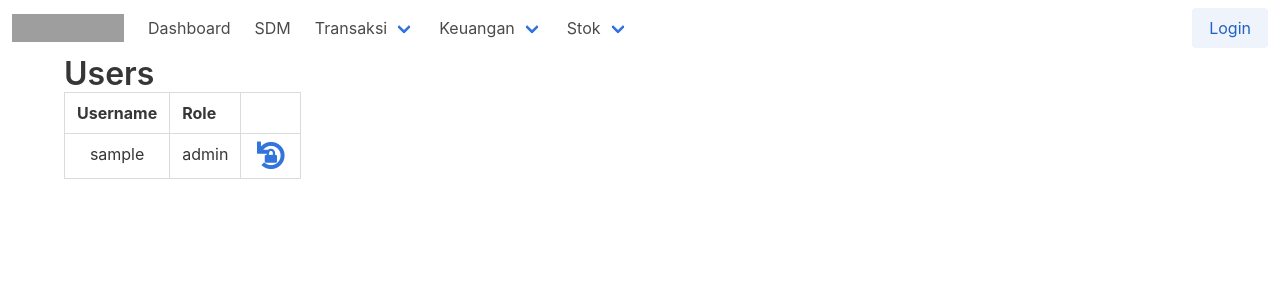
After one commit to Ranovan7/sbs_ceria, a FastAPI app: template app/templates/users/index.html in a window 1280 px wide. The commit adds this page. Shown: the top 300 px of the page. Run offline with FastAPI, Linux system fonts and the light colour scheme; the template is opened without the code that fills it: most values are stand-ins (such as "Sample title", 1, 10 or a date in 2020); parts of the project's set-up code (start-up, migrations or seed data) failed here and were passed over; grey boxes are pictures that could not be loaded.

Commit message:
changed navbar, split routes/admin.py to sdm.py and users.py

```diff
--- a/app/__init__.py
+++ b/app/__init__.py
@@ -40,10 +40,12 @@ def db_session():
 
 # Routes
 from app.routes import main
-from app.routes import admin
+from app.routes import users
+from app.routes import sdm
 from app.routes import sales
 
 
 app.include_router(main.router)
-app.include_router(admin.router)
+app.include_router(users.router)
+app.include_router(sdm.router)
 app.include_router(sales.router)
--- a/app/routes/main.py
+++ b/app/routes/main.py
@@ -18,7 +18,7 @@ router = APIRouter(
 @router.get("/", dependencies=[Depends(login_required)])
 async def index(request: Request, user=Depends(current_user)):
     if user.role_tag == 'admin':
-        return RedirectResponse("/admin")
+        return RedirectResponse("/sdm")
     elif user.role_tag == 'sales':
         return RedirectResponse("/sales")
     return templates.TemplateResponse("main/index.html", {"request": request, 'user': user})
--- a/app/templates/main/navbar.html
+++ b/app/templates/main/navbar.html
@@ -11,39 +11,33 @@
     </a>
   </div>
 
-  <div id="navbarBasicExample" class="navbar-menu">
+  <div id="navbarMain" class="navbar-menu">
      <div class="navbar-start">
-      <a class="navbar-item" href="/">
-        Home
+       <a class="navbar-item">Dashboard</a>
+       <a class="navbar-item" href="/sdm">
+         SDM
        </a>
        <div class="navbar-item has-dropdown is-hoverable">
-        <a class="navbar-link">
-          Admin
-        </a>
+         <a class="navbar-link" href="/transaksi">Transaksi</a>
          <div class="navbar-dropdown">
-          <a class="navbar-item" href="/karyawan">
-            Karyawan
-          </a>
-          <a class="navbar-item" href="/pelanggan">
-            Pelanggan
-          </a>
-          <a class="navbar-item" href="/supplier">
-            Supplier
-          </a>
-          <hr class="navbar-divider">
-          <a class="navbar-item" href="/obat">
-            Obat
-          </a>
-          <a class="navbar-item" href="/barang">
-            Barang
-          </a>
+           <a class="navbar-item">Penjualan</a>
+           <a class="navbar-item">Pembelian</a>
          </div>
        </div>
-      <a class="navbar-item" href="/sales">
-        Sales
-      </a>
-
-      <!--  -->
+       <div class="navbar-item has-dropdown is-hoverable">
+         <a class="navbar-link">Keuangan</a>
+         <div class="navbar-dropdown">
+           <a class="navbar-item">Tagihan</a>
+           <a class="navbar-item">Hutang</a>
+         </div>
+       </div>
+       <div class="navbar-item has-dropdown is-hoverable">
+         <a class="navbar-link">Stok</a>
+         <div class="navbar-dropdown">
+           <a class="navbar-item">Status</a>
+           <a class="navbar-item"></a>
+         </div>
+       </div>
      </div>
 
      <div class="navbar-end">
@@ -62,4 +56,5 @@
        </div>
      </div>
   </div>
+
 </nav>
--- /dev/null
+++ b/app/templates/users/index.html
@@ -0,0 +1,90 @@
+{% extends 'main/base.html' %}
+
+{% set title = "Users" %}
+
+{% block css %}
+<style>
+
+</style>
+{% endblock %}
+
+{% block content %}
+  <div>
+    <div class="container">
+      <h1 class="title">
+        Users
+      </h1>
+    </div>
+    <div class="container">
+      <table class="table is-bordered">
+        <thead>
+          <tr>
+            <th>Username</th>
+            <th>Role</th>
+            <th></th>
+          </tr>
+        </thead>
+        <tbody>
+          {% for usr in users %}
+          <tr>
+            <td align="center">
+              {{ usr.username }}
+            </td>
+            <td>{{ usr.role_tag }}</td>
+            <td>
+              <small>
+                <a href="#" onclick="toggle_password({{ usr.id }})">
+                  <span class="fa-passwd-reset fa-stack">
+                    <i class="fa fa-undo fa-stack-2x"></i>
+                    <i class="fa fa-lock fa-stack-1x"></i>
+                  </span>
+                </a>
+              </small>
+            </td>
+          </tr>
+          {% endfor %}
+        </tbody>
+      </table>
+
+      <!-- Modal to change user password -->
+      <div class="modal" id="change-password">
+        <div class="modal-background"></div>
+        <div class="modal-card">
+          <form id="change_password" action="/admin/users" method="post">
+            <header class="modal-card-head">
+              <p class="modal-card-title">Tambah User</p>
+              <button class="delete" type="button" aria-label="close" onclick="toggle_password(0)"></button>
+            </header>
+            <section class="modal-card-body">
+              <div class="pt-2 pb-2">
+                <label class="label" for="password">Password Baru</label>
+                <input class="input is-link" type="password" name="password" value="">
+              </div>
+              <div class="pt-2 pb-2">
+                <label class="label" for="password">Ulang Password</label>
+                <input class="input is-link" type="password" name="password2" value="">
+              </div>
+            </section>
+            <footer class="modal-card-foot">
+              <div class="pl-2 pr-2">
+                <input class="button is-link" type="submit" value="Ubah">
+              </div>
+              <button class="button" type="button" onclick="toggle_password(0)">Batal</button>
+            </footer>
+          </form>
+        </div>
+      </div>
+
+    </div>
+  </div>
+{% endblock %}
+
+{% block js %}
+<script>
+  function toggle_password(user_id) {
+    toggleModal("change-password", function() {
+      document.getElementById('change_password').action = "/admin/users/" + user_id + "/password";
+    });
+  }
+</script>
+{% endblock %}
```
Also changed, not shown: app/routes/admin.py (deleted, +0 -87 lines), app/routes/sdm.py (added, +52 -0 lines), app/routes/users.py (added, +56 -0 lines), app/templates/sdm/index.html (renamed from app/templates/admin/index.html, +7 -8 lines). Lines whose indentation alone changed are shown as unchanged.
